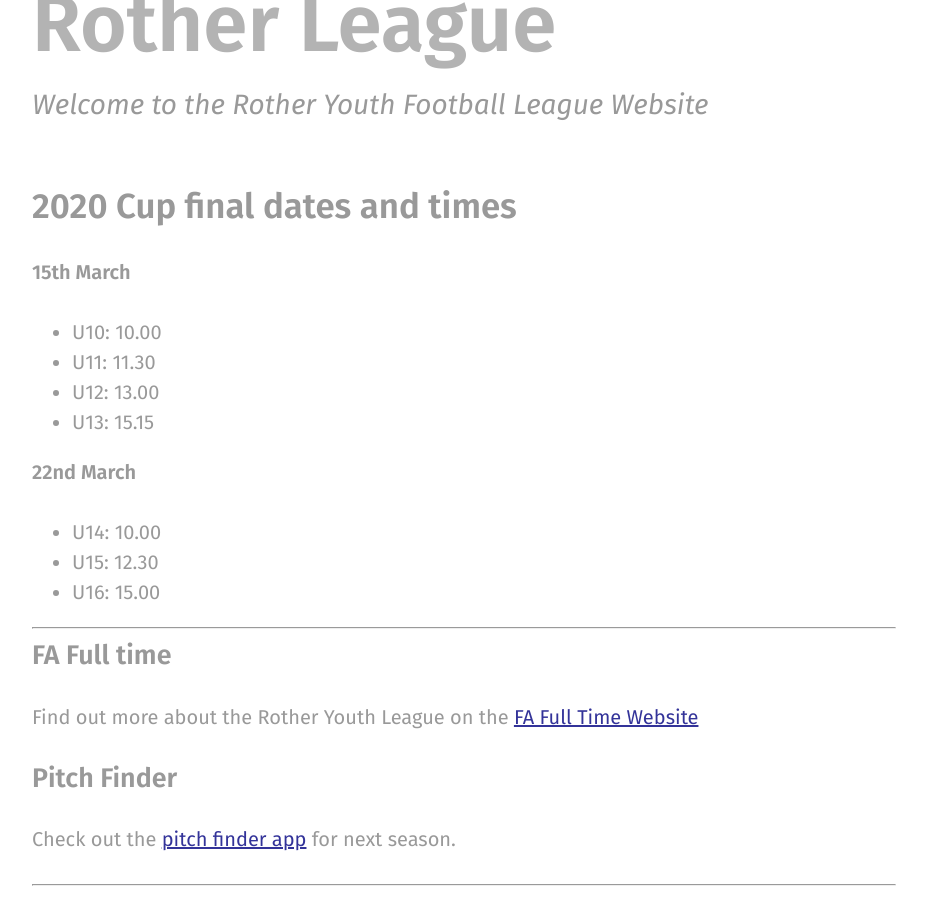
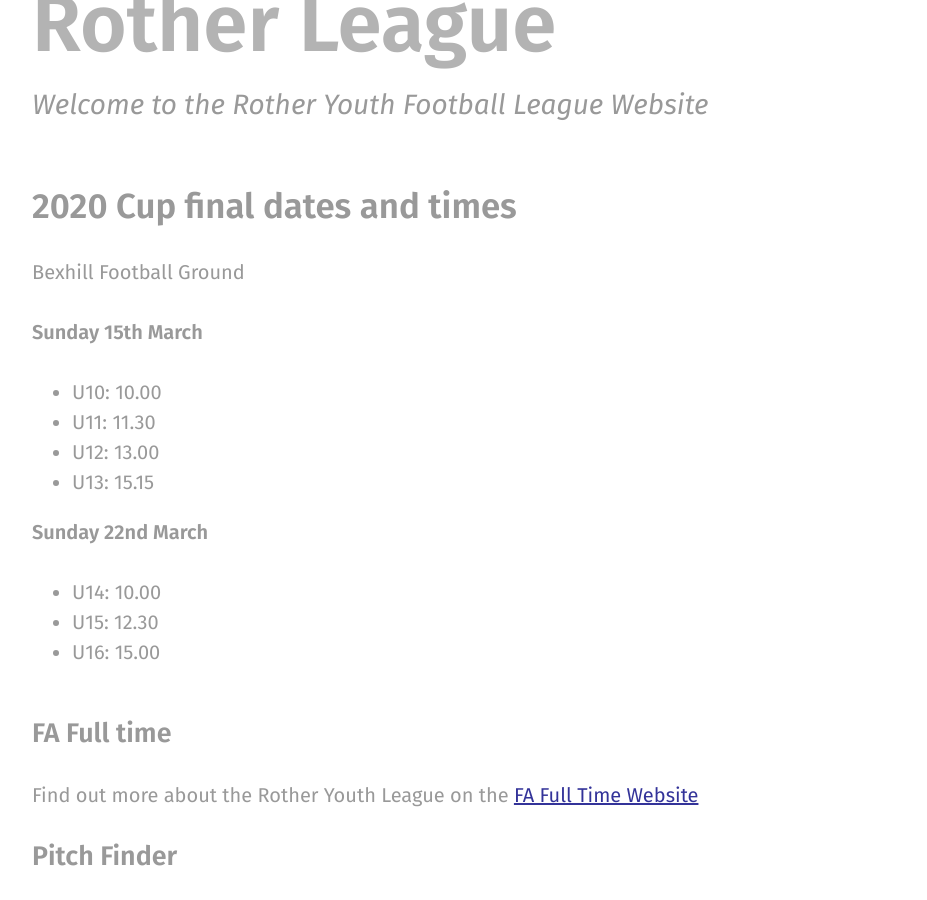
Before and after one commit to rotherleague/Rother, a Jekyll site: the page built from index.html, in a window 1280 px wide and 900 px high, scrolled down 583 px. Shown: the whole window, without its empty margins (48-975 px from the left). Built offline with Jekyll 4.4.1, drawn with Linux system fonts in a browser that asks for light colours; nearby versions of some CDN libraries; the list of posts is cut into pages by our own code.

Commit message:
Update index.html

```diff
--- a/index.html
+++ b/index.html
@@ -8,8 +8,9 @@ image: assets/images/banner.jpg
 
 
 <h2>2020 Cup final dates and times</h2>
+<p>Bexhill Football Ground<br></p>
 
-<p><strong>15th March</strong></p>
+<p><strong>Sunday 15th March</strong></p>
 <ul>
   <li>U10: 10.00</li>
   <li>U11: 11.30</li>
@@ -17,15 +18,14 @@ image: assets/images/banner.jpg
   <li>U13: 15.15</li>
 </ul>
 
-
-<p><strong>22nd March</strong></p>
+<p><strong>Sunday 22nd March</strong></p>
 <ul>
   <li>U14: 10.00</li>
   <li>U15: 12.30</li>
   <li>U16: 15.00</li>
 </ul>
 
-<hr>
+<br>
 
 <h3>FA Full time</h3>
 <p>Find out more about the Rother Youth League on the <a href="http://fulltime-league.thefa.com/ProcessPublicSelect.do?psSelectedLeague=681144">FA Full Time Website</a>
```
